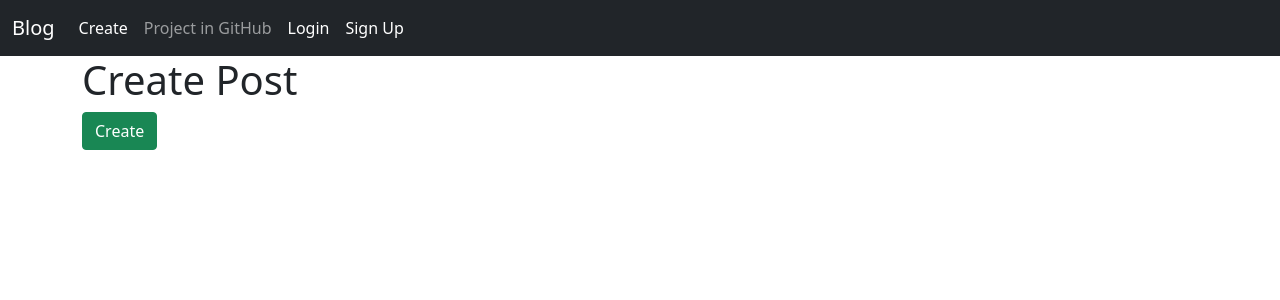
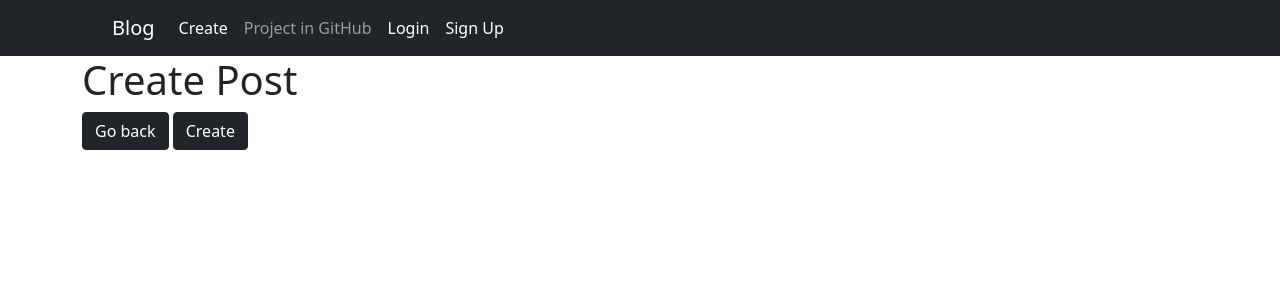
Before and after one commit to Toktorov/DjnagoBlog, a Django app: template templates/posts/create.html in a window 1280 px wide. Shown: the top 300 px of the page. Run offline with Django 3.2, Linux system fonts and the light colour scheme; the template is opened without the code that fills it: values that come from a table or form of the project are taken from there, others are empty; parts of the project's set-up code (start-up, migrations or seed data) failed here and were passed over.

Commit message:
fix update

```diff
--- a/apps/posts/models.py
+++ b/apps/posts/models.py
@@ -3,8 +3,8 @@
 
 # Create your models here.
 class Post(models.Model):
-    user = models.ForeignKey(User, on_delete=models.CASCADE)
-    title = models.CharField(max_length=255)
+    user = models.ForeignKey(User, on_delete=models.CASCADE, blank=True)
+    title = models.CharField(max_length=255, blank=True)
     description = models.TextField()
     created = models.DateTimeField(auto_now_add=True)
 
--- a/apps/posts/views.py
+++ b/apps/posts/views.py
@@ -25,7 +25,7 @@
     if request.method == 'POST':
         form = PostForm(request.POST, request.FILES)
         if form.is_valid():
-            post.image = form.cleaned_data['image']
+            post.title = form.cleaned_data['title']
             post.description = form.cleaned_data['description']
             post.save()
             return redirect('index')
--- a/templates/navbar.html
+++ b/templates/navbar.html
@@ -1,6 +1,6 @@
 <nav class="navbar navbar-expand-lg navbar-dark bg-dark">
     <div class="container-fluid">
-      <a class="navbar-brand" href="{% url 'index' %}">Blog</a>
+      <a class="navbar-brand" style="margin-left: +100px;" href="{% url 'index' %}">Blog</a>
       <button class="navbar-toggler" type="button" data-bs-toggle="collapse" data-bs-target="#navbarNavDropdown" aria-controls="navbarNavDropdown" aria-expanded="false" aria-label="Toggle navigation">
         <span class="navbar-toggler-icon"></span>
       </button>
--- a/templates/posts/create.html
+++ b/templates/posts/create.html
@@ -4,6 +4,7 @@
         <form method="post">
             {% csrf_token %}
             {{ form.as_p }}
-            <button type="submit" class="btn btn-success">Create</button>
+            <a href="{% url 'index' %}" class="btn btn-dark">Go back</a>
+            <button type="submit" class="btn btn-dark">Create</button>
         </form>
 {% endblock %}
```
Also changed, not shown: db.sqlite3.
